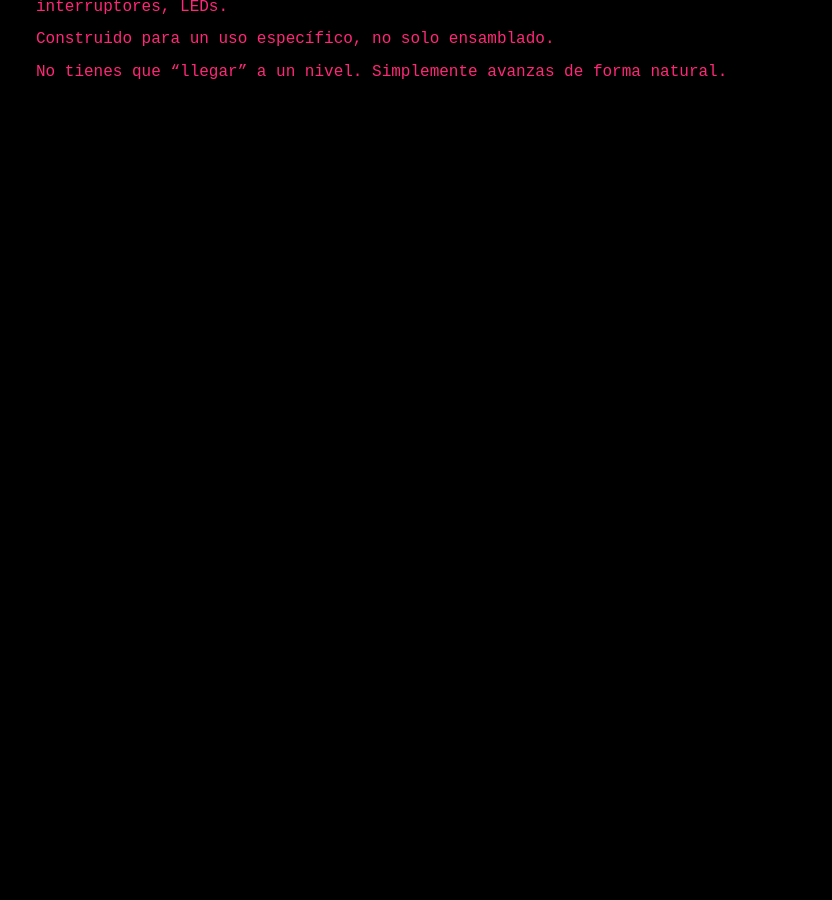
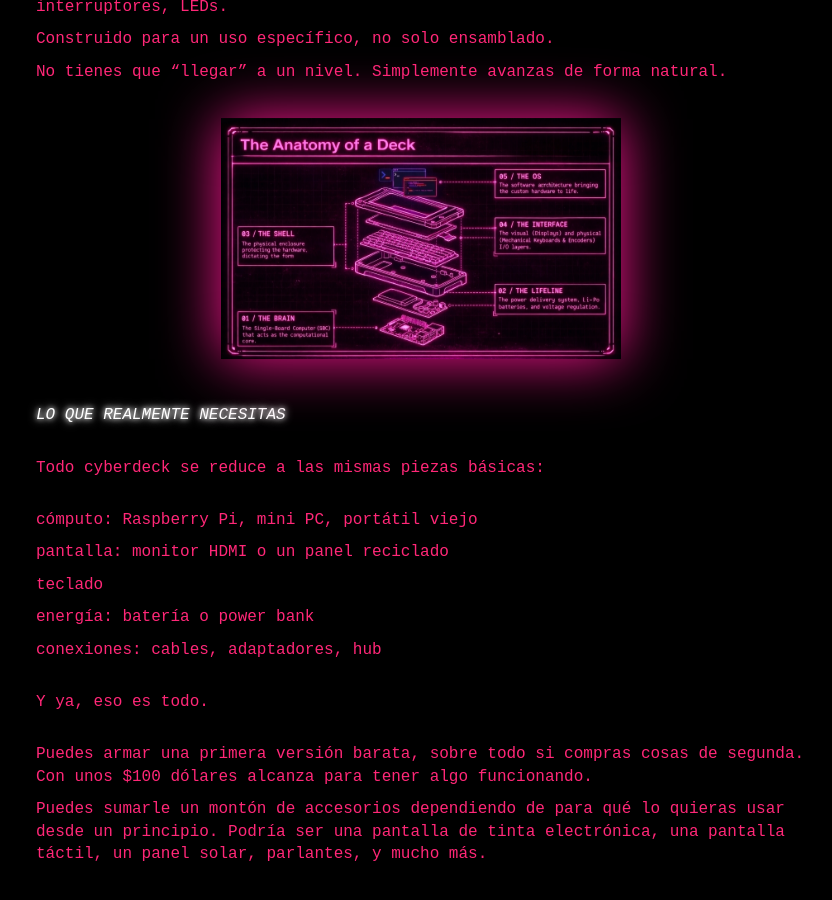
Before and after one commit to medusahra/medusahra.github.io, a Jekyll site: the page built from _posts/2026-04-13-cyberdeck.md, in a window 1280 px wide and 900 px high, scrolled down 1415 px. Shown: the whole window, without its empty margins (219-1051 px from the left). Built offline with Jekyll 4.4.1, drawn with Linux system fonts in a browser that asks for light colours; before the commit the page ends 1543 px from its top, so only the background shows below that.

Commit message:
Update 2026-04-13-cyberdeck.md

```diff
--- a/_posts/2026-04-13-cyberdeck.md
+++ b/_posts/2026-04-13-cyberdeck.md
@@ -58,3 +58,25 @@ Construido para un uso específico, no solo ensamblado.
 <div style="margin: 10px 0;"></div>
 No tienes que "llegar" a un nivel. Simplemente avanzas de forma natural.
 <div style="margin: 30px 0;"></div>
+<img src="/assets/deck.jpg" alt="cyberdecks" style="max-width: 90%; width: 400px; display: block; margin: 40px auto; filter: drop-shadow(0 0 30px #ff1493);">
+*LO QUE REALMENTE NECESITAS*
+<div style="margin: 30px 0;"></div>
+Todo cyberdeck se reduce a las mismas piezas básicas:
+<div style="margin: 30px 0;"></div>
+cómputo: Raspberry Pi, mini PC, portátil viejo
+<div style="margin: 10px 0;"></div>
+pantalla: monitor HDMI o un panel reciclado
+<div style="margin: 10px 0;"></div>
+teclado
+<div style="margin: 10px 0;"></div>
+energía: batería o power bank
+<div style="margin: 10px 0;"></div>
+conexiones: cables, adaptadores, hub
+<div style="margin: 30px 0;"></div>
+
+Y ya, eso es todo.
+<div style="margin: 30px 0;"></div>
+Puedes armar una primera versión barata, sobre todo si compras cosas de segunda. Con unos $100 dólares alcanza para tener algo funcionando.
+<div style="margin: 10px 0;"></div>
+Puedes sumarle un montón de accesorios dependiendo de para qué lo quieras usar desde un principio. Podría ser una pantalla de tinta electrónica, una pantalla táctil, un panel solar, parlantes, y mucho más.
+<div style="margin: 20px 0;"></div>
```
